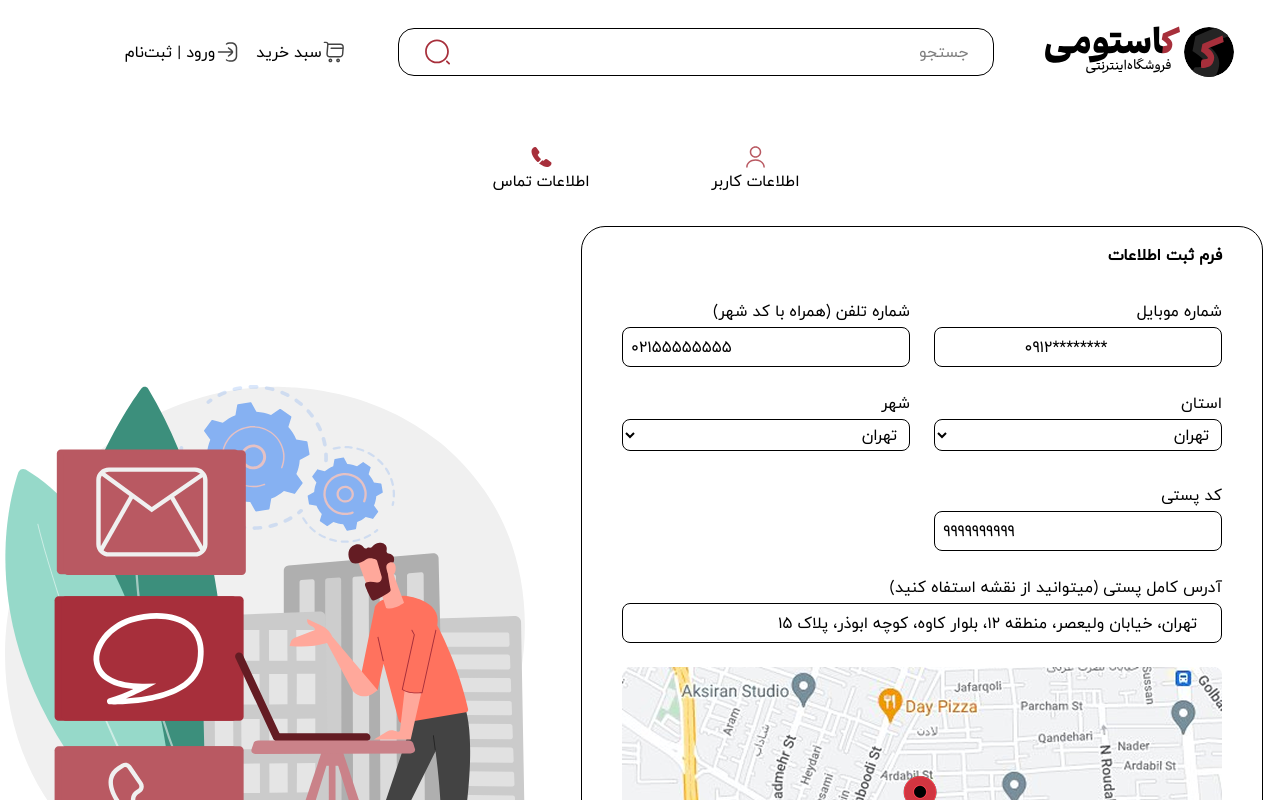
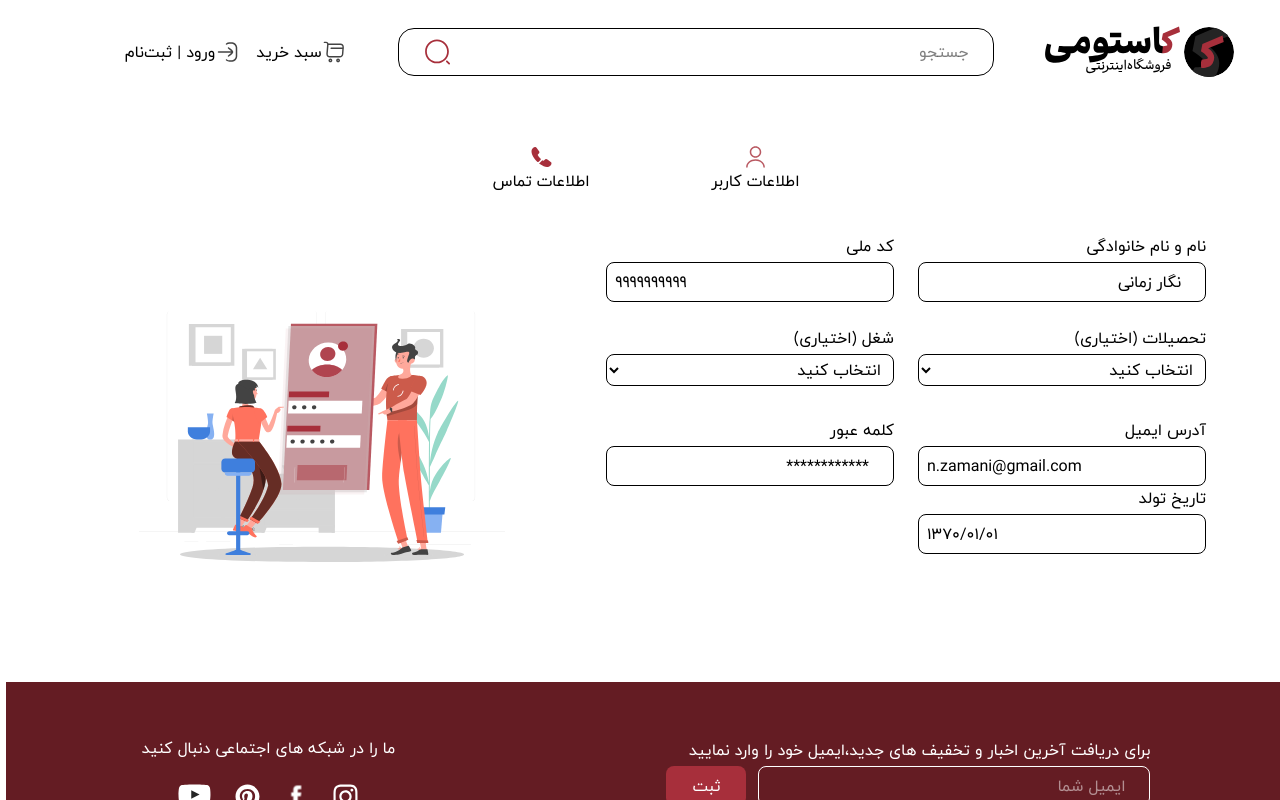
Before and after one commit to Zeinab-Jannati/UI403-4-WD-Customme-Project, a React (Vite) app: page / in a window 1280 px wide. Shown: the top 800 px of the page. Built offline with nearby package versions, Linux system fonts and the light colour scheme.

Commit message:
80% compelete Designer Sign up page

```diff
--- a/src/main.jsx
+++ b/src/main.jsx
@@ -20,8 +20,8 @@ createRoot(document.getElementById('root')).render(
       <Routes>
         {/* <Route path="/" element={<Footer />} /> */}
         {/* <Route path="/" element={<MainMenu />} /> */}
-        <Route path="/" element={<UserSignUp />} />
-        {/* <Route path="/" element={<DesignerSignUp />} /> */}
+        {/* <Route path="/" element={<UserSignUp />} /> */}
+        <Route path="/" element={<DesignerSignUp />} />
         {/* <Route path="/" element={<App />} /> */}
         {/* <Route path="/about" element={<About />} />
         <Route path="*" element={<NotFound />} /> */}
--- a/src/pages/DesignerSignUp.jsx
+++ b/src/pages/DesignerSignUp.jsx
@@ -13,8 +13,81 @@ const DesignerSignUp = () => {
             <Navbar />
             <Contact />
             <main className='flex justify-center'>
-                <form className='w-[40.5rem] h-[30.0625]' action="submit">
+                {/* <form className='w-[40.5rem] h-[30.0625]' action="submit">
                     <input type="text" className='border border-black'/>
+                </form> */}
+
+                <form action="submit" className='flex flex-wrap justify-center w-[40.5rem] h-auto overflow-hidden mt-[2rem] items-start gap-y-[1.5rem] '>
+                    <div>
+                        <div className='flex gap-[1.5rem] '>
+                            <div className='w-[18rem] h-[4.25rem]'>
+                                <div>
+                                    <label for='phone-number'>نام و نام خانوادگی</label>
+                                </div>
+                                <div>
+                                    <input className='border rounded-[8px] w-full h-[2.5rem] mt-[0.25rem] pr-[0.5rem]' type="tel" id='phone-number' value='نگار زمانی' dir='rtl'/>
+                                </div>
+                            </div>
+                            <div className='w-[18rem] h-[4.25rem]'>
+                                <div>
+                                    <label for='phone-number'>کد ملی</label>
+                                </div>
+                                <div>
+                                    <input className='border rounded-[8px] w-full h-[2.5rem] mt-[0.25rem] pl-[0.5rem]' type="tel" id='phone-number' value='۹۹۹۹۹۹۹۹۹۹'/>
+                                </div>
+                            </div>
+                        </div>
+                        <div className='flex gap-[1.5rem] my-[1.5rem]'>
+                            <div className='w-[18rem] h-[4.25rem]'>
+                                <div>
+                                    <label for='phone-number'>تحصیلات (اختیاری)</label>
+                                </div>
+
+                                <select name="" id="" className='w-full rounded-[8px] border pr-[0.5rem] mt-[0.25rem]'>
+                                    <option value="پیشفرض">انتخاب کنید</option>
+                                    <option value="کارشناسی">کارشناسی</option>
+                                </select>
+                            </div>
+                            <div className='w-[18rem] h-[4.25rem]'>
+                                <div>
+                                    <label for='phone-number'>شغل (اختیاری)</label>
+                                </div>
+                                <select name="" id="" className='w-full rounded-[8px] border pr-[0.5rem] mt-[0.25rem]'>
+                                    <option value="پیشفرض">انتخاب کنید</option>
+                                    <option value="مهندس کامپیوتر">مهندس کامپیوتر</option>
+                                </select>
+                            </div>
+                        </div>
+                        <div className='flex gap-[1.5rem]'>
+                            <div className='w-[18rem] h-[4.25rem]'>
+                                <div>
+                                    <label for='phone-number'>آدرس ایمیل</label>
+                                </div>
+                                <div>
+                                    <input className='border rounded-[8px] w-full h-[2.5rem] mt-[0.25rem] pl-[0.5rem]' type="email" id='phone-number' value='n.zamani@gmail.com' dir='ltr'/>
+                                </div>
+                            </div>
+                            <div className='w-[18rem] h-[4.25rem]'>
+                                <div>
+                                    <label for='phone-number'>کلمه عبور</label>
+                                </div>
+                                <div>
+                                    <input className='border rounded-[8px] w-full h-[2.5rem] mt-[0.25rem] pl-[0.5rem]' type="passord" id='phone-number' value='************'/>
+                                </div>
+                            </div>
+                        </div>
+                        <div className='flex gap-[1.5rem]'>
+                            <div className='w-[18rem] h-[4.25rem]'>
+                                <div>
+                                    <label for='phone-number'>تاریخ تولد</label>
+                                </div>
+                                <div>
+                                    <input className='border rounded-[8px] w-full h-[2.5rem] mt-[0.25rem] pl-[0.5rem]' type="tel" id='phone-number' value='۱۳۷۰/۰۱/۰۱'/>
+                                </div>
+                            </div>
+                        </div>
+
+                    </div>
                 </form>
 
                 <div className='flex items-center w-[32.5rem] h-[30rem]'>
```
